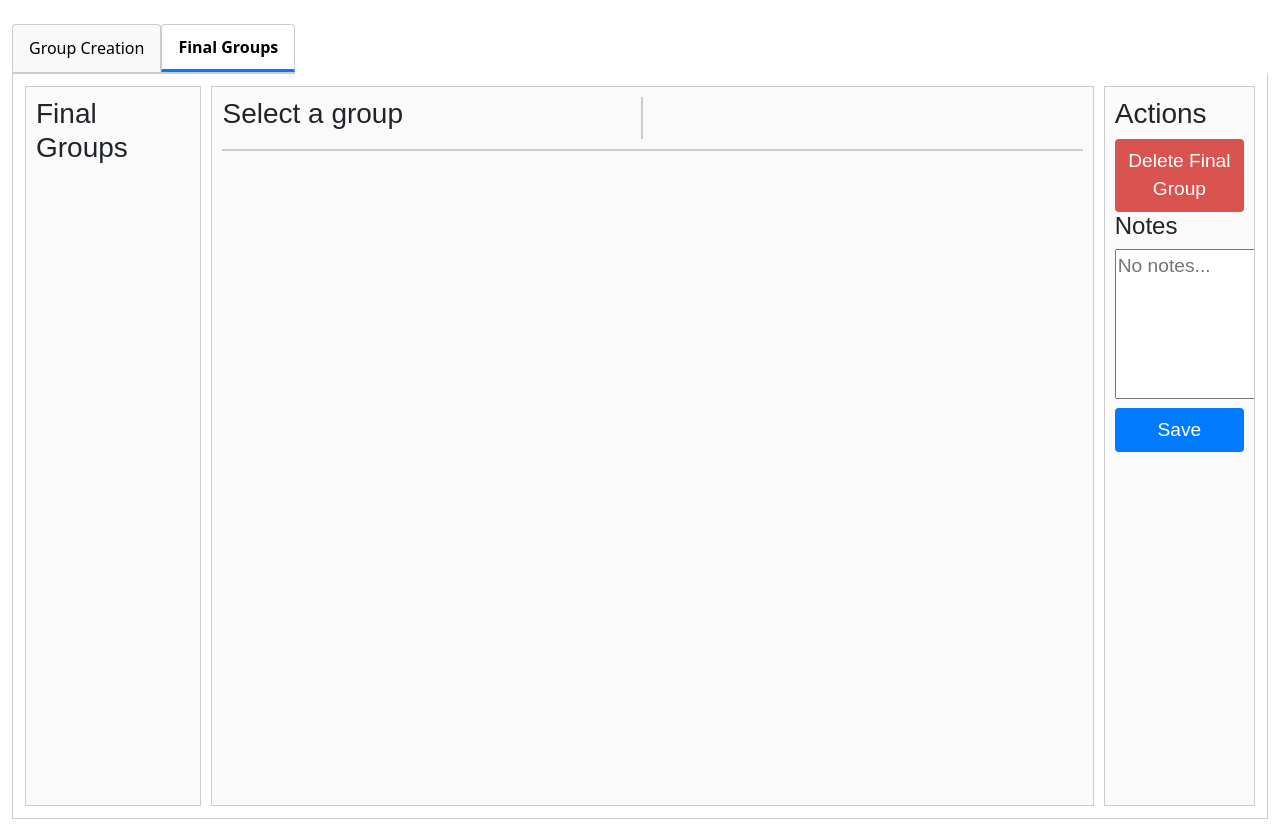
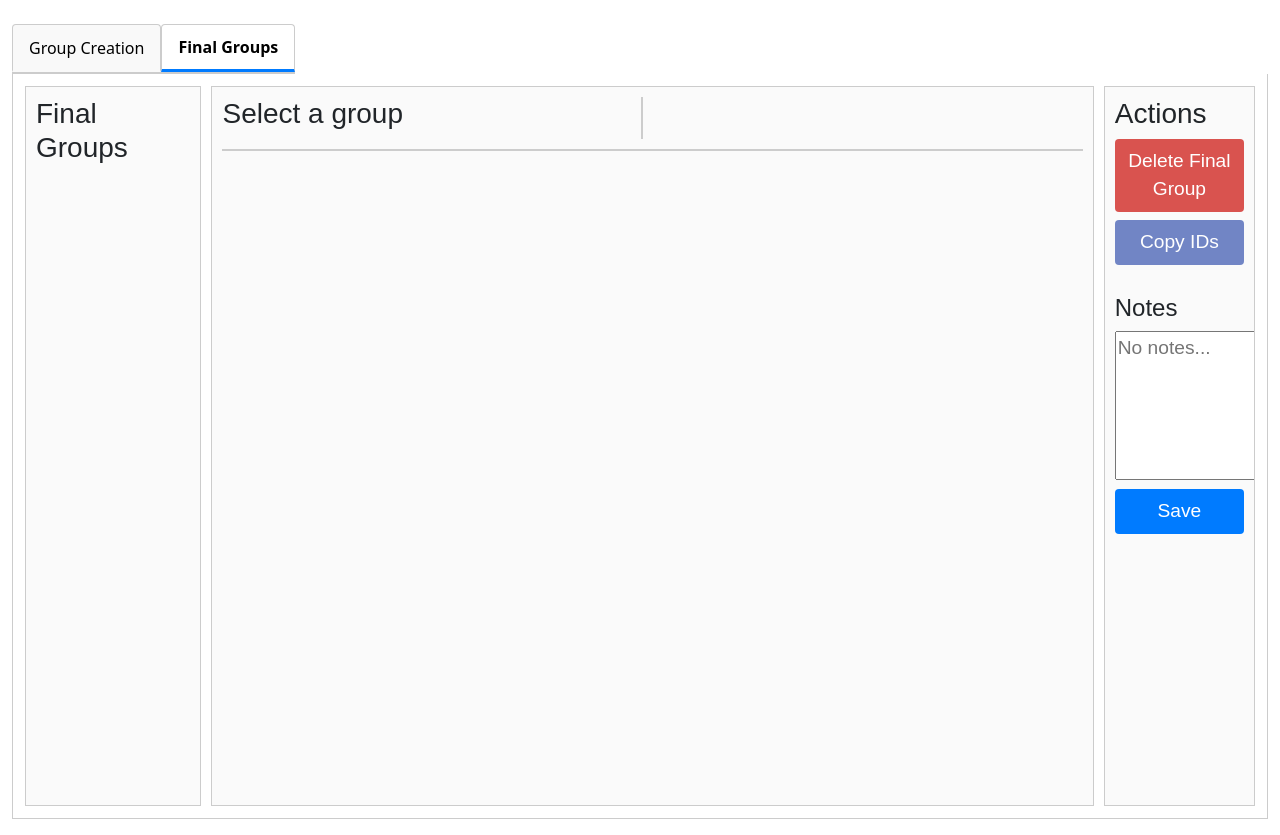
Before and after one commit to nortjo15/CapstoneAllocationManagementSystem-CAMS-, a Django app: page /admin-dashboard/suggested_groups_view/ in a window 1280 px wide, after a click on "Final Groups". Shown: the part 56-891 px from the top of the page. Run offline with Django 5.2, Linux system fonts and the light colour scheme; the visitor is signed in with stand-in values (Sample User, id 1); data that the repository does not hold is empty; some libraries are stand-ins or nearby versions.

Commit message:
feature(finalGroups): Added button to copy student IDs

```diff
--- a/backend/admin_app/static/admin_app/js/students/final_group.js
+++ b/backend/admin_app/static/admin_app/js/students/final_group.js
@@ -166,7 +166,8 @@ const finalGroupsUl = document.createElement("ul");
 finalGroupsUl.id = "final-groups-ul";
 finalGroupsUl.classList.add("list");
 
-function renderFinalGroups(groups) {
+function renderFinalGroups(groups)
+{
     finalGroupsUl.innerHTML = "";
     if (!groups.length) {
         const p = document.createElement("p");
@@ -296,6 +297,23 @@ function renderFinalGroupUI(group) {
         const updatedNotes = notesArea.value.trim();
         saveFinalGroupNotes(group.finalgroup_id, updatedNotes);
     };
+
+    const copyBtn = document.getElementById("copy-final-ids-btn");
+    const copyStatus = document.getElementById("copy-status");
+
+    if (copyBtn) {
+        copyBtn.onclick = () => {
+            if (!group.members || !group.members.length) return;
+
+            const ids = group.members.map(m => m.student.student_id).join(", ");
+            navigator.clipboard.writeText(ids)
+                .then(() => {
+                    copyStatus.style.display = "block";
+                    setTimeout(() => copyStatus.style.display = "none", 1500);
+                })
+                .catch(err => console.error("Failed to copy IDs:", err));
+        };
+    }
 }
 
 function deleteFinalGroup(id) {
--- a/backend/admin_app/templates/students/student_filters.html
+++ b/backend/admin_app/templates/students/student_filters.html
@@ -33,6 +33,12 @@
 
             <!-- Display error message for CWA if invalid values -->
             <div id="cwa_error" style="color:red; margin-top:5px; display:none;"></div>
+            <br><br>
+
+            <label>
+                <input type="checkbox" id="sort_by_cwa" name="sort_by_cwa" value="true">
+                Sort by CWA (High → Low)
+            </label>
             <br><br>
 
             <!--
@@ -79,12 +85,6 @@
                 </select>
             {% endif %}
 
-            <label>
-                <input type="checkbox" id="sort_by_cwa" name="sort_by_cwa" value="true">
-                Sort by CWA (High → Low)
-            </label>
-            <br><br>
-
             <!-- Reset button that clears all filters -->
             <!-- Filter Button to handle submit -->
             <div class="modal-actions">
--- a/backend/admin_app/templates/students/suggested_groups_view.html
+++ b/backend/admin_app/templates/students/suggested_groups_view.html
@@ -108,6 +108,10 @@
         <div class="panel">
             <h3>Actions</h3>
             <button class="btn btn-primary btn-block btn-danger" id="delete-final-group-btn">Delete Final Group</button>
+            <button class="btn btn-secondary btn-block" id="copy-final-ids-btn">Copy IDs</button>
+            <div id="copy-status" style="display:none; color:green; margin-top:5px;">Copied!</div>
+
+            <br><br>
             <div id="final-notes-section">
                 <h4>Notes</h4>
                 <textarea id="final-notes-area" rows="5" placeholder="No notes..."></textarea>
```
